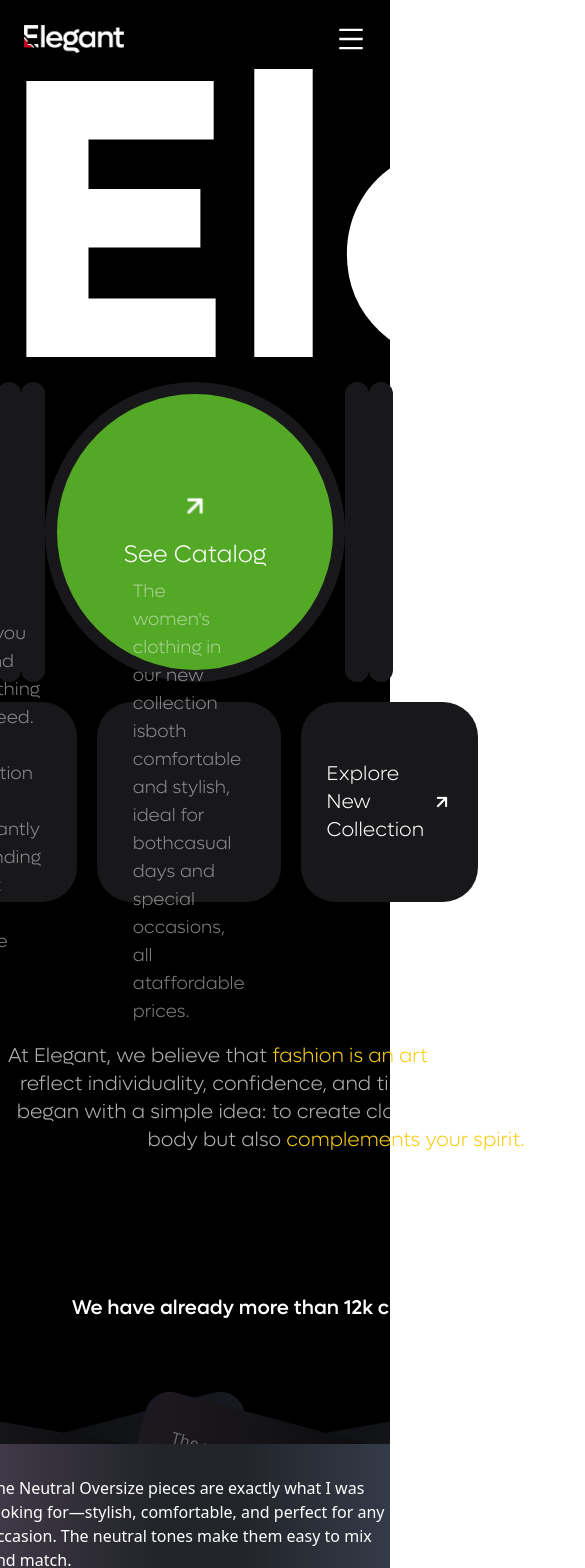
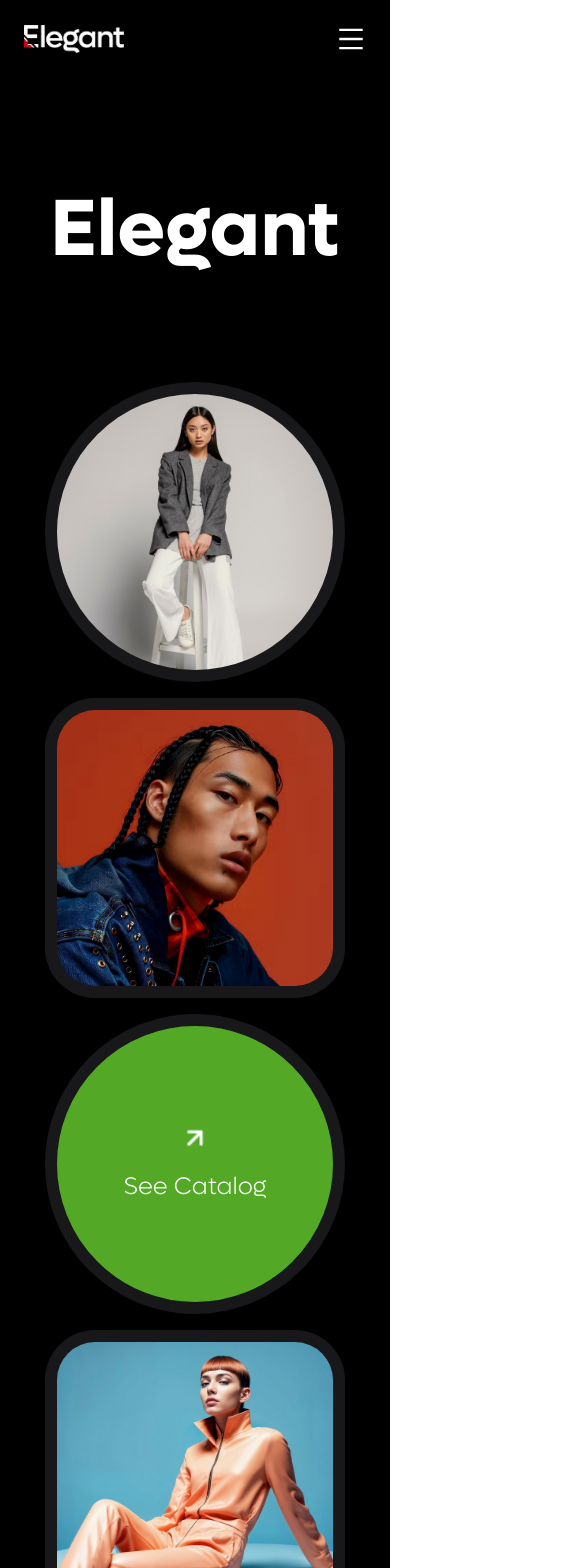
Before and after one commit to ERFAN-REVENANT/elegant-react, a React (Vite) app: page / in a window 390 px wide. Shown: the top 1568 px of the page, 585 px wide, since content can reach past the window. Built offline with nearby package versions, Linux system fonts and the light colour scheme.

Commit message:
faq and section looks good

```diff
--- a/src/components/Clients.jsx
+++ b/src/components/Clients.jsx
@@ -4,7 +4,7 @@ import { frame1, modalCards } from "../constants";
 const Clients = () => {
   return (
     <section className="mb-[90px]">
-      <h1 className="text-white font-lufga-medium text-center text-xl md:text-5xl w-[32rem] m-auto ">
+      <h1 className="text-white font-lufga-medium text-center text-xl md:text-5xl md:w-[32rem] m-auto ">
         We have already more than 12k clients
       </h1>
       <div className="relative p-10 md:p-20 h-[500px] w-full z-10 overflow-hidden">
@@ -13,7 +13,7 @@ const Clients = () => {
         {modalCards.map((modal, index) => (
           <div
             key={index}
-            className={`absolute text-white p-8 rounded-[25px] w-[30rem] h-[16rem] pointer-events-none bg-modal-bg font-normal flex flex-col justify-between`}
+            className={`absolute text-white p-8 rounded-[25px] w-[20rem] h-[20rem] sm:w-[30rem] sm:h-[16rem] pointer-events-none bg-modal-bg font-normal flex flex-col justify-between`}
             style={{
               ...modal.style,
               position: "absolute", // Ensure cards are absolute
--- a/src/components/FAQ.jsx
+++ b/src/components/FAQ.jsx
@@ -10,7 +10,7 @@ const FAQ = () => {
 
   return (
     <section className="flex flex-col items-center justify-center mt-[150px]">
-      <h1 className="text-white font-lufga-medium text-center text-5xl w-[32rem] m-auto mb-10 ">
+      <h1 className="text-white font-lufga-medium text-center text-5xl m-auto mb-10 ">
         FAQ
       </h1>
       <div className="w-full max-w-3xl">
--- a/src/components/Section.jsx
+++ b/src/components/Section.jsx
@@ -5,10 +5,10 @@ const Section = () => {
   return (
     <section className="items-center justify-center text-center pointer-events-none">
       {/* Header */}
-      <h1 className="relative text-white font-lufga-bold text-[25rem] leading-[19rem] z-4">
+      <h1 className="relative text-white font-lufga-bold text-[5rem] xl:text-[25rem] leading-[19rem] z-4">
         Elegant
       </h1>
-      <div className="flex items-center justify-center z-1">
+      <div className="flex flex-col lg:flex-row items-center justify-center z-1 gap-4">
         {sectionContent.map((item) => (
           <div
             key={item.id}
@@ -32,11 +32,11 @@ const Section = () => {
         ))}
       </div>
       {/* Section Text */}
-      <div className="flex items-center justify-center gap-5 mt-5 font-lufga-light">
+      <div className="flex flex-col lg:flex-row items-center justify-center gap-5 mt-5 font-lufga-light">
         {sectionText.map((item) => (
           <div
             key={item.id}
-            className=" bg-[#18181b] w-[470px] h-[200px] p-9   text-left  rounded-[35px] flex items-center "
+            className="bg-[#18181b] w-full max-w-[470px] h-[200px] p-9 text-left rounded-[35px] flex items-center"
           >
             {item.state ? (
               <div className="flex items-center justify-center m-auto gap-2 text-xl text-white">
@@ -51,7 +51,7 @@ const Section = () => {
           </div>
         ))}
       </div>
-      <div className="[&>span]:text-yellow-400 text-white text-opacity-70 w-[42rem] text-xl font-lufga-light m-auto my-[140px]">
+      <div className="[&>span]:text-yellow-400 text-white text-opacity-70 w-full max-w-[42rem] text-xl font-lufga-light m-auto my-[140px]">
         At Elegant, we believe that <span>fashion is an art</span> form — one
         that should reflect individuality, confidence, and timeless beauty. Our
         journey began with a simple idea: to create clothing that not only fits
```
Also changed, not shown: public/tailwind.css.
